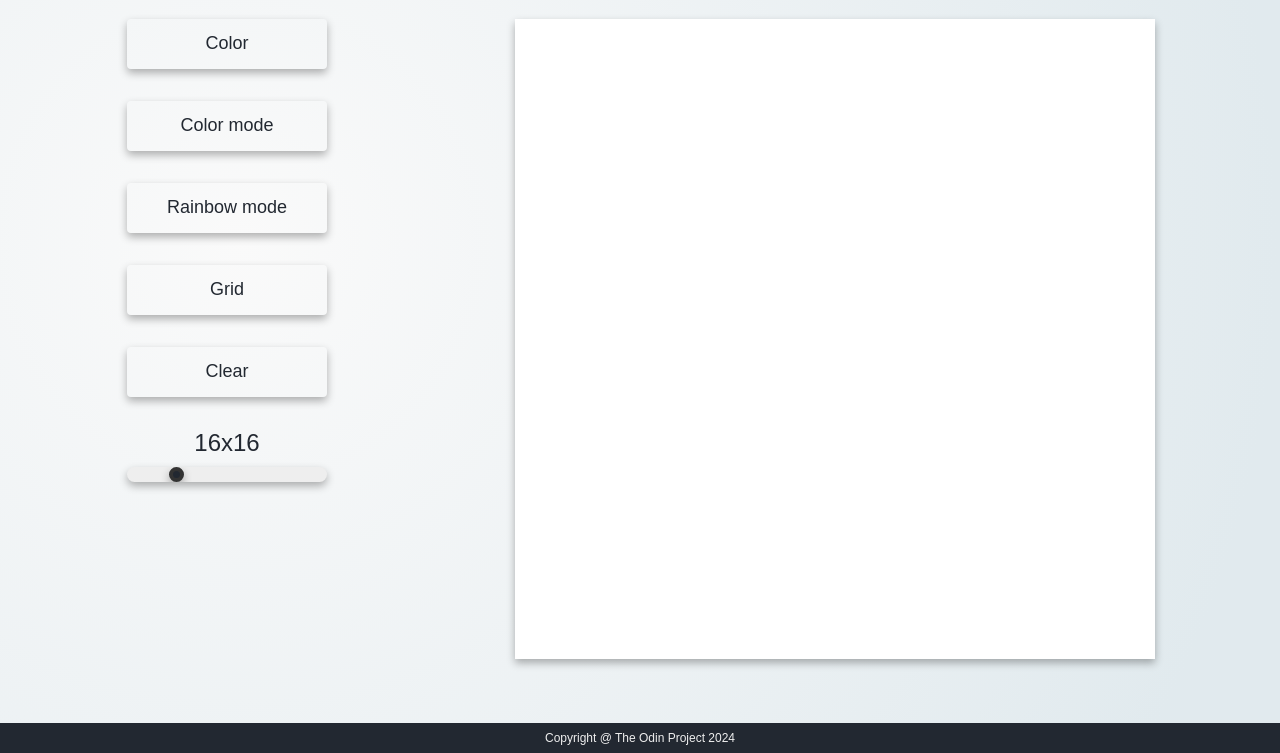
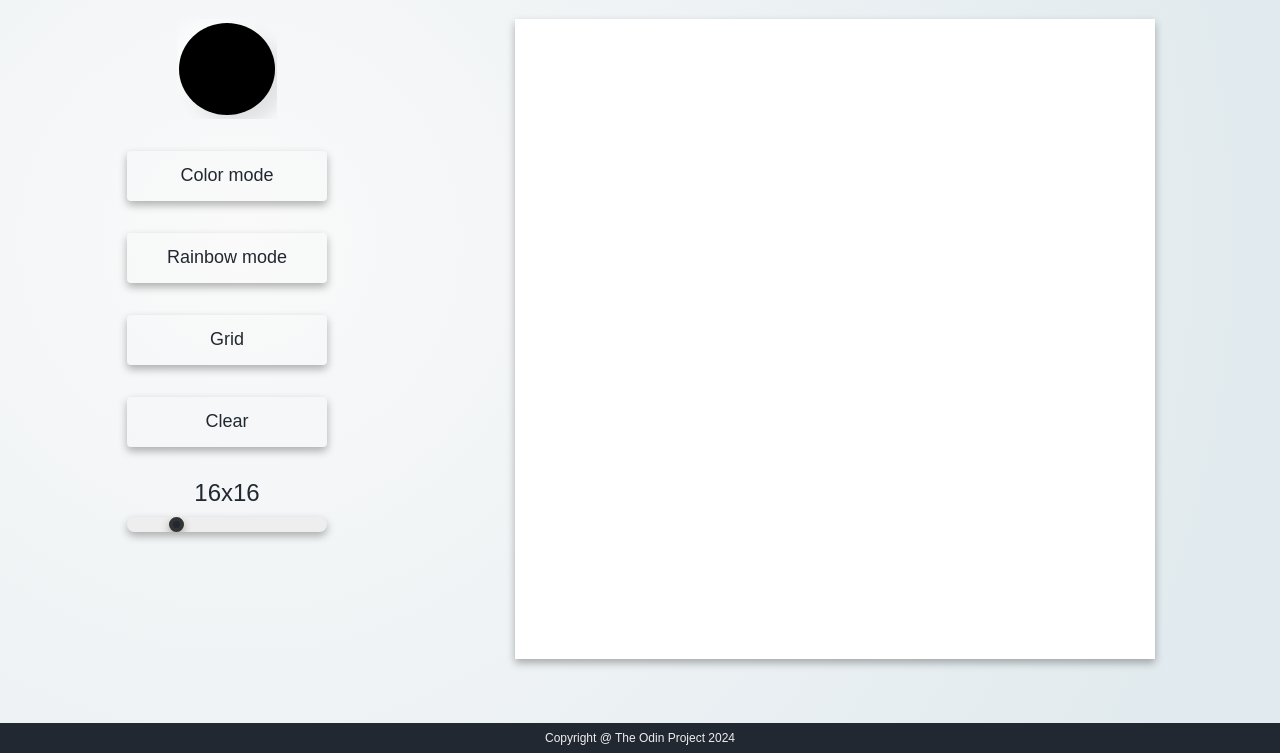
Before and after one commit to M4tthewBird/odin-etch-a-sketch, a plain HTML site: page index.html in a window 1280 px wide. Shown: the part 61-814 px from the top of the page. Drawn offline with Linux system fonts and the light colour scheme; a web font is replaced by a local one.

Commit message:
Add color picker
Added html and css. Needs to be connected to JS

```diff
--- a/index.html
+++ b/index.html
@@ -17,7 +17,7 @@
     <div class="container">
         <div class="content-container">
             <div class="controls-container">
-                <button>Color</button>
+                <input type="color" id="color-picker">
                 <button>Color mode</button>
                 <button>Rainbow mode</button>
                 <button id="grid-button" onclick="toggleGridOutline()">Grid</button>
--- a/styles.css
+++ b/styles.css
@@ -81,6 +81,32 @@ h1 {
   outline: 1px solid #222831;
 }
 
+#color-picker {
+  -webkit-appearance: none;
+  -moz-appearance: none;
+  appearance: none;
+  background-color: transparent;
+  padding: 0;
+  margin: 0;
+  width: 100px;
+  height: 100px;
+  border-style: none;
+  cursor: pointer;
+}
+
+#color-picker::-webkit-color-swatch {
+  border-radius: 50%;
+  box-shadow: -10px -10px 15px rgba(255,255,255,0.5),
+            10px 10px 15px rgba(70,70,70,0.12);
+  border-style: none;
+}
+
+#color-picker::-moz-color-swatch {
+  border-radius: 50%;
+  box-shadow: -10px -10px 15px rgba(255,255,255,0.5),
+            10px 10px 15px rgba(70,70,70,0.12);
+  border-style: none;}
+
 button {
   border: none;
   border-radius: 4px;
```
Also changed, not shown: script.js (line endings or trailing spaces).
